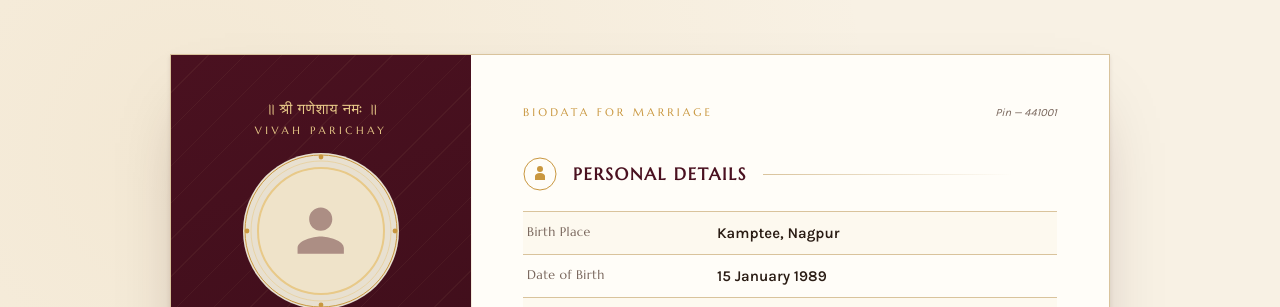
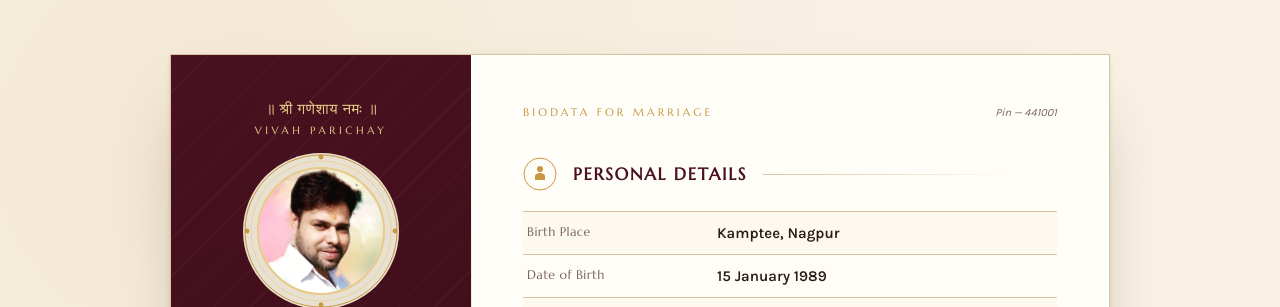
Before and after one commit to MaheshSawarkar1000/Biodata, a plain HTML site: page mahesh_biodata.html in a window 1280 px wide. Shown: the top 307 px of the page. Drawn offline with nearby package versions, Linux system fonts and the light colour scheme; a web font is replaced by a local one.

Commit message:
Add image.jpeg to profile photo section

```diff
--- a/mahesh_biodata.html
+++ b/mahesh_biodata.html
@@ -98,6 +98,13 @@
     align-items:center;
     justify-content:center;
     overflow:hidden;
+  }
+
+  .photo-disc img{
+    width: 100%;
+    height: 100%;
+    object-fit: cover;
+    border-radius: 50%;
   }
 
   .photo-disc svg{ width:56%; height:56%; fill: var(--maroon); opacity:0.4; position:static; }
@@ -371,9 +378,7 @@
         </g>
       </svg>
       <div class="photo-disc">
-        <svg viewBox="0 0 24 24" xmlns="http://www.w3.org/2000/svg">
-          <path d="M12 12c2.21 0 4-1.79 4-4s-1.79-4-4-4-4 1.79-4 4 1.79 4 4 4zm0 2c-2.67 0-8 1.34-8 4v2h16v-2c0-2.66-5.33-4-8-4z"/>
-        </svg>
+        <img src="image.jpeg" alt="Mahesh M. Sawarkar">
       </div>
     </div>
 
```
